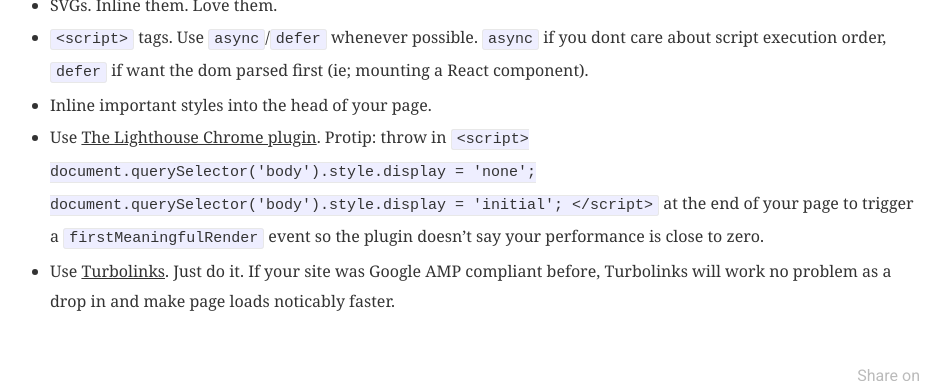
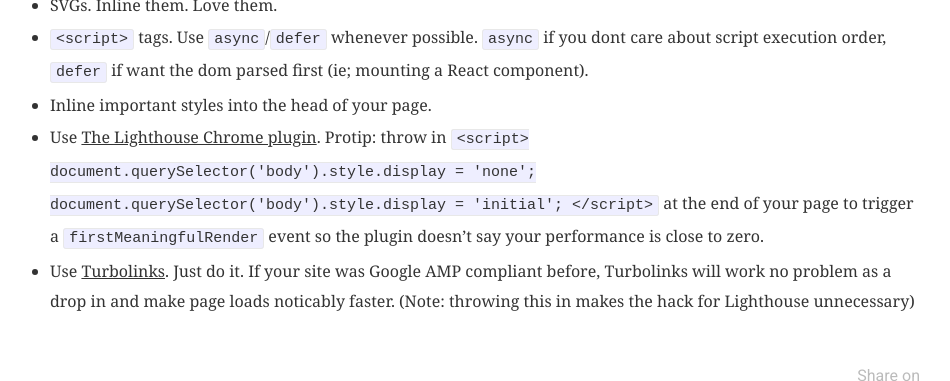
Before and after one commit to evanlouie/evanlouie.github.io, a Jekyll site: the page built from _posts/2017-12-08-google-condense-removing-amp.md, in a window 1280 px wide and 900 px high, scrolled down 1035 px, cut to the strip 0-381 px from the top of the window. Shown: the whole strip, without its empty margins (170-1120 px from the left). Built offline with Jekyll 4.4.1, drawn with Linux system fonts in a browser that asks for light colours; comment, search, counter and statistics services are not loaded.

Commit message:
added lighthouse note for turbolinks

```diff
--- a/_posts/2017-12-08-google-condense-removing-amp.md
+++ b/_posts/2017-12-08-google-condense-removing-amp.md
@@ -30,4 +30,4 @@ When the web is filled with giant single page apps that can't render without JS
 - `<script>` tags. Use `async`/`defer` whenever possible. `async` if you dont care about script execution order, `defer` if want the dom parsed first (ie; mounting a React component).
 - Inline important styles into the head of your page.
 - Use [The Lighthouse Chrome plugin](https://chrome.google.com/webstore/detail/lighthouse/blipmdconlkpinefehnmjammfjpmpbjk?hl=en). Protip: throw in `<script> document.querySelector('body').style.display = 'none'; document.querySelector('body').style.display = 'initial'; </script>` at the end of your page to trigger a `firstMeaningfulRender` event so the plugin doesn't say your performance is close to zero.
-- Use [Turbolinks](https://github.com/turbolinks/turbolinks). Just do it. If your site was Google AMP compliant before, Turbolinks will work no problem as a drop in and make page loads noticably faster.
+- Use [Turbolinks](https://github.com/turbolinks/turbolinks). Just do it. If your site was Google AMP compliant before, Turbolinks will work no problem as a drop in and make page loads noticably faster. (Note: throwing this in makes the hack for Lighthouse unnecessary)
```
